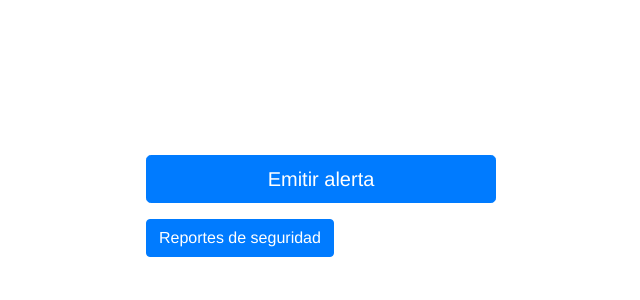
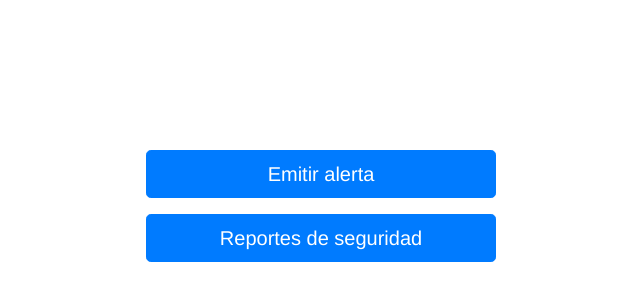
Before and after one commit to KarenCortesH/prior-security-web, a Vue app: page /#/home in a window 1280 px wide. Shown: the part 186-486 px from the top of the page, without its empty margins (319-959 px from the left). Built offline with nearby package versions, Linux system fonts and the light colour scheme; no server answers; sample sign-in values are in the browser's storage.

Commit message:
mejorando

```diff
--- a/src/views/Home.vue
+++ b/src/views/Home.vue
@@ -20,7 +20,7 @@
           </button>
         </div>
         <div class="form-group">
-          <a class="btn btn-primary" href="https://www.cali.gov.co/observatorios/publicaciones/147472/indicadores/" role="button">Reportes de seguridad</a>
+          <a class="btn btn-primary btn-lg btn-block" href="https://www.cali.gov.co/observatorios/publicaciones/147472/indicadores/" target="_blank" role="button">Reportes de seguridad</a>
         </div>
         <div v-if="message" class="form-group">
           <div
```
Also changed, not shown: 1 other file (tests, documents, lock files or other folders).
